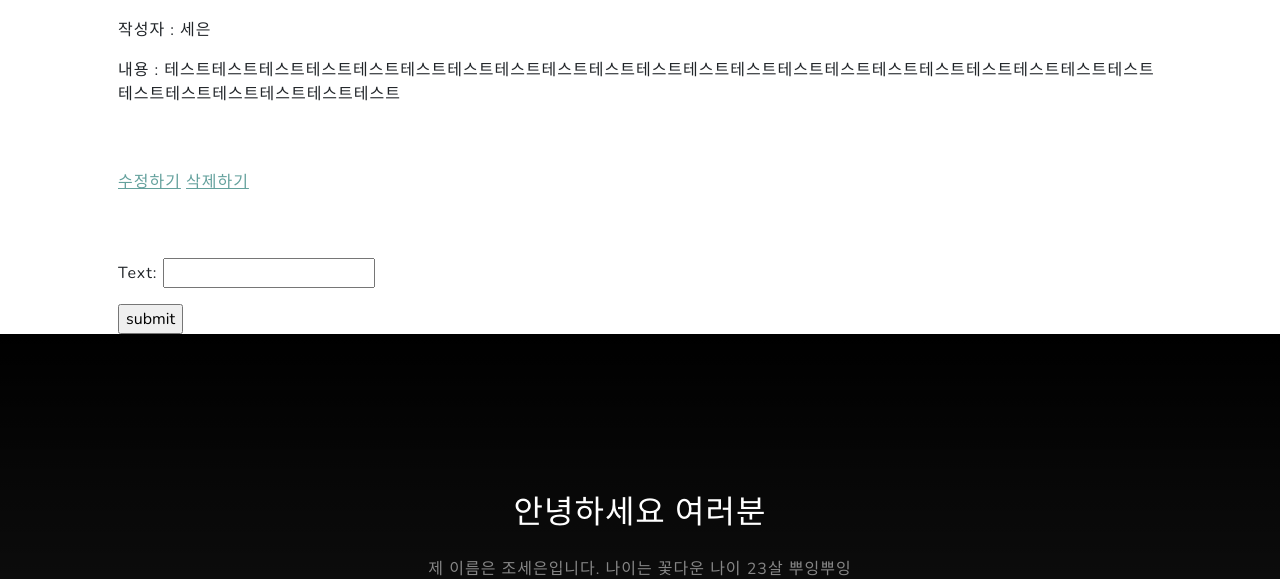
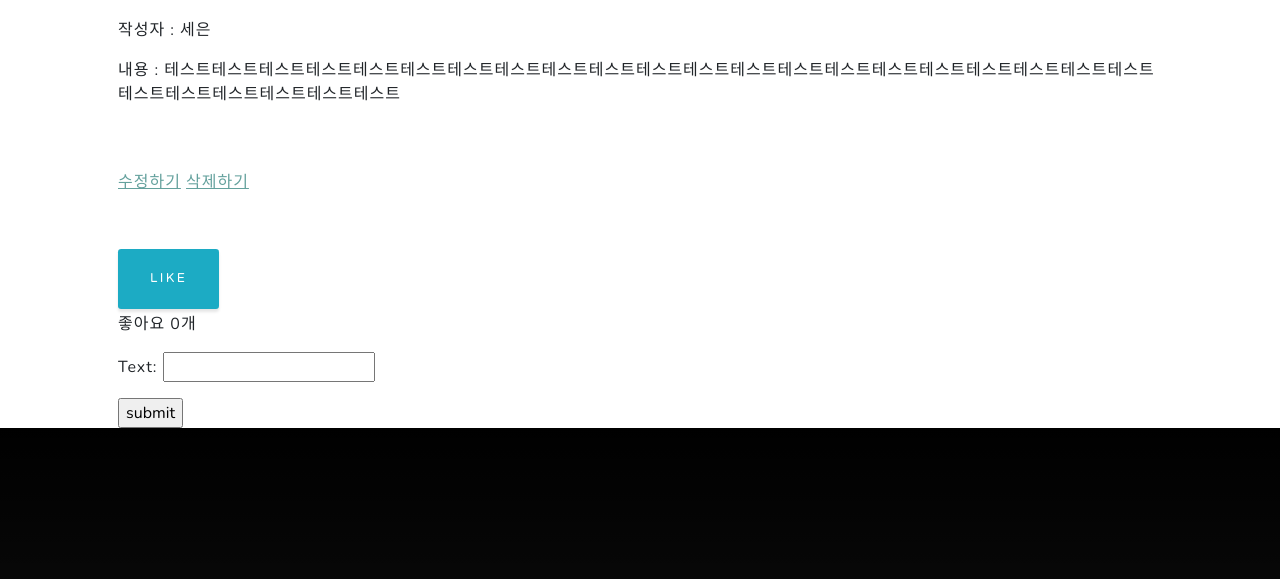
Before and after one commit to Joseeun/crud, a Django app: page /detail/5 in a window 1280 px wide. Shown: the part 893-1472 px from the top of the page. Run offline with Django 3.2, Linux system fonts and the light colour scheme; data comes from the database, SQL or seed files in the repository; both versions use the stored data as it was after the commit; data that the repository does not hold is empty; some libraries are stand-ins or nearby versions.

Commit message:
좋아요 기능추가

```diff
--- a/crud/blog/models.py
+++ b/crud/blog/models.py
@@ -9,6 +9,15 @@ class Post(models.Model):
     body = models.TextField()
     hashtags = models.ManyToManyField('Hashtag', blank=True)
     image = models.ImageField(upload_to='images/', blank=True)
+    like = models.ManyToManyField(
+        settings.AUTH_USER_MODEL,
+        blank=True,
+        related_name='likes'
+    )
+
+    def count_likes(self):
+        return self.like.count()
+
 
     def __str__(self):
         return self.title
--- a/crud/blog/templates/blog/detail.html
+++ b/crud/blog/templates/blog/detail.html
@@ -31,6 +31,37 @@
         {% for comment in post.comments.all %}
             <p>{{comment.text}}</p>
         {% endfor %}
+
+        <div>
+            <input type="button" class = "btn btn-info btn-sm like" name="{{ post.id }}" value="Like"
+            style="margin-top : 7px">
+            <p id = "count-{{ post.id }}" style="font: bold 1em; margin-top: 3px">
+                좋아요&nbsp;{{post.like.all.count}}개</p>
+        </div>
+
+        <script src="https://code.jquery.com/jquery-3.4.1.min.js"></script>
+        <script type="text/javascript">
+            $(".like").click(function () {
+                var pk = $(this).attr('name')
+                $.ajax({
+                    type: "POST",
+                    url: "{% url 'post_like' %}",
+                    data: {'pk':pk, 'csrfmiddlewaretoken':'{{ csrf_token}}'},
+                    dataType: "json",
+                    success: function (response){
+                        alert(response.message);
+                        $("#count-" + pk).html("좋아요&nbsp;" + response.likes_count +"개");
+                    },
+                    error: function(request,status,error){
+                        alert("로그인이 필요합니다." )
+                        window.location.replace("#")
+                    },
+                });
+            })
+        </script>
+
+
+
         <form method="POST" action="{% url 'detail' post.id %}">
             {% csrf_token %}
             <p>{{ form.as_p }}</p>
--- a/crud/blog/views.py
+++ b/crud/blog/views.py
@@ -4,6 +4,10 @@ from .forms import PostForm, HashtagForm
 from django.shortcuts import get_object_or_404, redirect, render
 from .models import Hashtag, Post
 from django.utils import timezone
+import json
+from django.http import HttpResponse
+from django.contrib.auth.decorators import login_required
+from django.views.decorators.http import require_POST
 
 # Create your views here.
 
@@ -107,3 +111,20 @@ def hashtagform(request, hashtag=None):
 def search(request, hashtag_id):
     hashtag = get_object_or_404(Hashtag, pk=hashtag_id)
     return render(request, 'search.html', {'hashtag':hashtag})
+
+@login_required
+@require_POST
+def post_like(request):
+    pk = request.POST.get('pk',None)
+    post = get_object_or_404(Post,pk=pk)
+    user = request.user
+
+    if post.like.filter(id=user.id).exists():
+        post.like.remove(user)
+        message = '좋아요 취소'
+    else:
+        post.like.add(user)
+        message = '좋아요'
+
+    context = {'likes_count':post.count_likes(), 'message':message}
+    return HttpResponse(json.dumps(context),content_type = "application/json")
--- a/crud/crud/urls.py
+++ b/crud/crud/urls.py
@@ -31,4 +31,5 @@ urlpatterns = [
     path('blog/hashtag/', blog.views.hashtagform, name='hashtag'),
     path('blog/<int:hashtag_id>/search/',blog.views.search,name='search'),
     path('account/', include('account.urls')),
+    path('like/',blog.views.post_like,name='post_like')
 ] + static(settings.MEDIA_URL, document_root=settings.MEDIA_ROOT)
```
Also changed, not shown: crud/blog/migrations/0005_post_like.py (added), crud/db.sqlite3.
